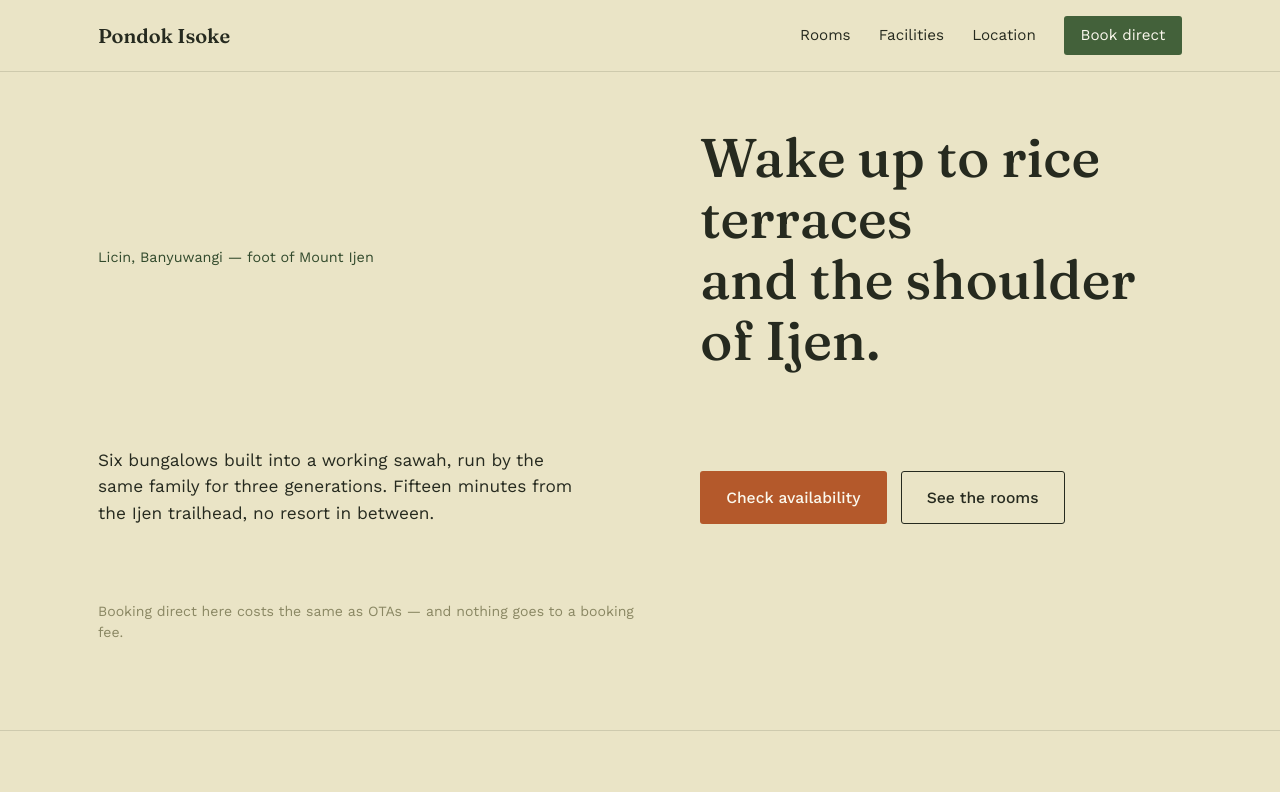
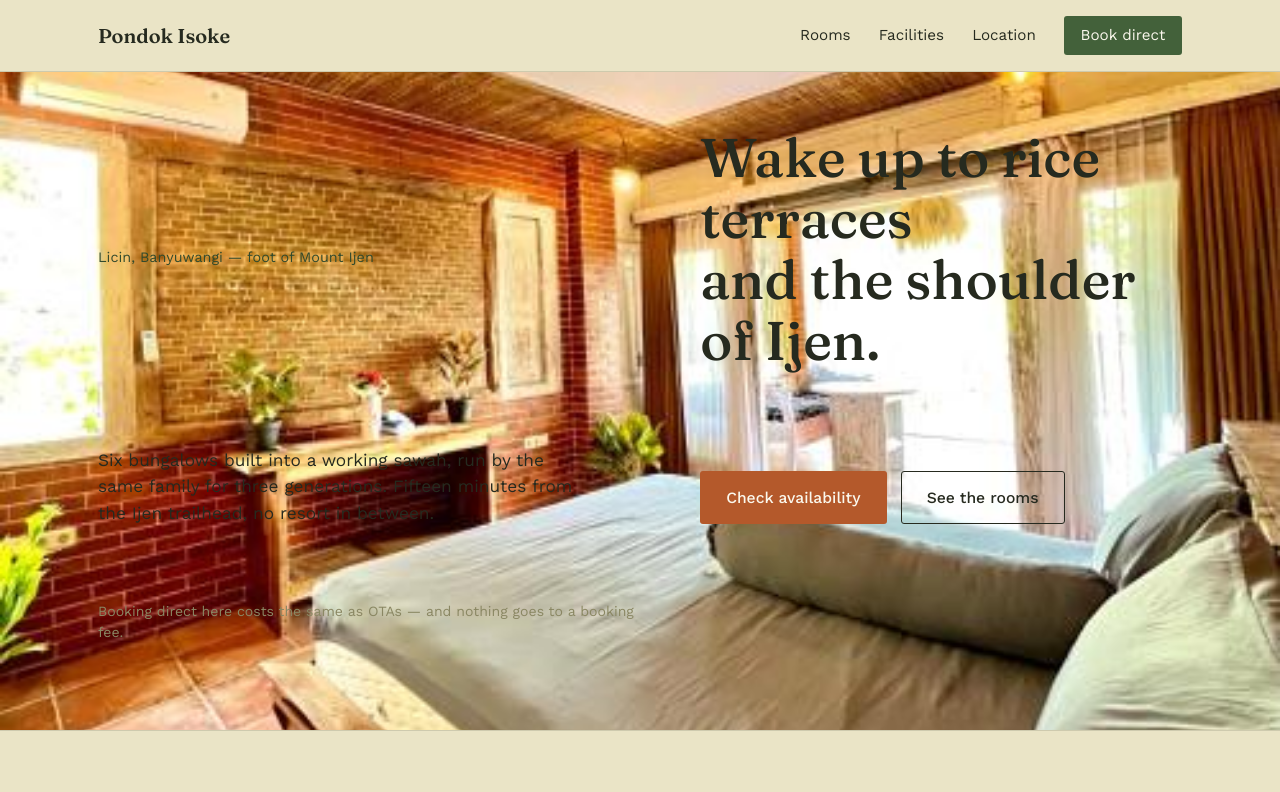
Before and after one commit to ghaisanabiel/pondok-is-oke-website, a plain HTML site: page index.html in a window 1280 px wide. Shown: the top 792 px of the page. Drawn offline with nearby package versions, Linux system fonts and the light colour scheme.

Commit message:
perubahan

```diff
--- a/index.html
+++ b/index.html
@@ -27,7 +27,7 @@
 <main id="top">
 
   <!-- HERO -->
-  <section class="hero" style="background-image: url('images/hero-aerial.jpg');">
+  <section class="hero" style="background-image: url('675455927.jpg');">
     <div class="hero-scrim"></div>
     <div class="wrap hero-inner">
       <p class="eyebrow">Licin, Banyuwangi — foot of Mount Ijen</p>
--- a/style.css
+++ b/style.css
@@ -180,7 +180,12 @@ ul { margin: 0; padding: 0; list-style: none; }
 .nav-cta:hover { background: var(--paddy-dark); }
 
 /* Hero */
-.hero { padding: 56px 0 72px; }
+.hero {
+  padding: 56px 0 72px;
+  background-size: cover;
+  background-position: center;
+  background-repeat: no-repeat;
+}
 .hero-inner {
   display: grid;
   grid-template-columns: 1.15fr 1fr;
@@ -193,6 +198,7 @@ ul { margin: 0; padding: 0; list-style: none; }
   color: var(--paddy-dark);
   font-size: 0.9rem;
   margin-bottom: 0.9em;
+
 
 .hero-media, .room-media, .location-media {
   object-fit: cover;
```
